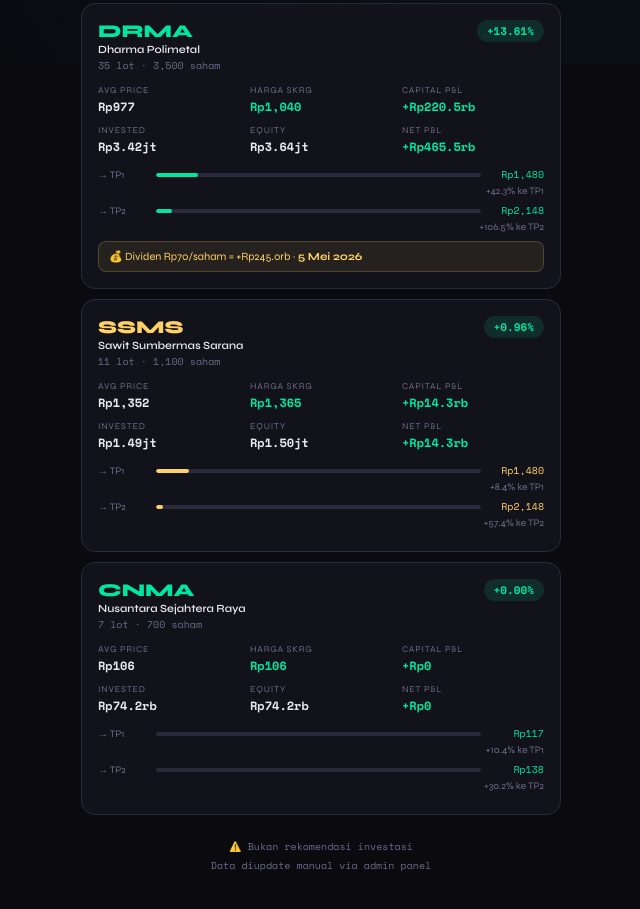
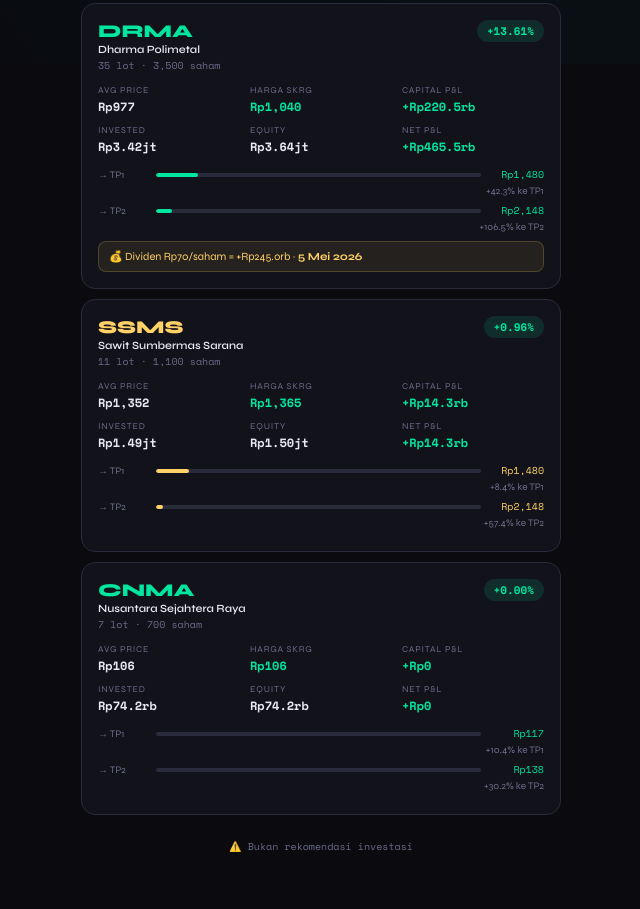
Before and after one commit to 980829/portfolio-tracker, a plain HTML site: page index.html in a window 1280 px wide. Shown: the part 1136-2045 px from the top of the page, without its empty margins (319-959 px from the left). Drawn offline with nearby package versions, Linux system fonts and the light colour scheme.

Commit message:
Update index.html

```diff
--- a/index.html
+++ b/index.html
@@ -136,7 +136,6 @@
 
   <div class="footer">
     <div>⚠️ Bukan rekomendasi investasi</div>
-    <div style="margin-top:4px;">Data diupdate manual via admin panel</div>
   </div>
 </div>
 
```
